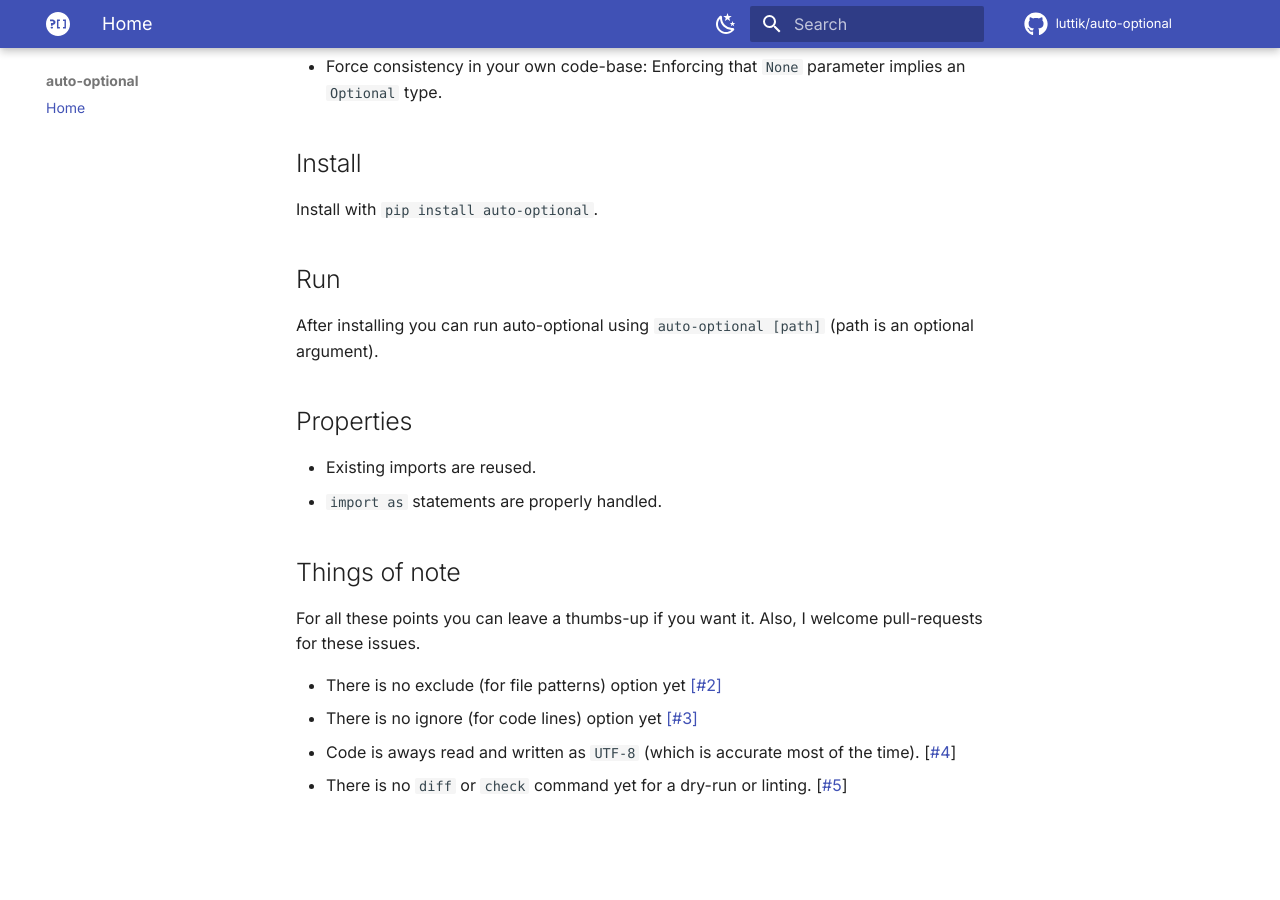
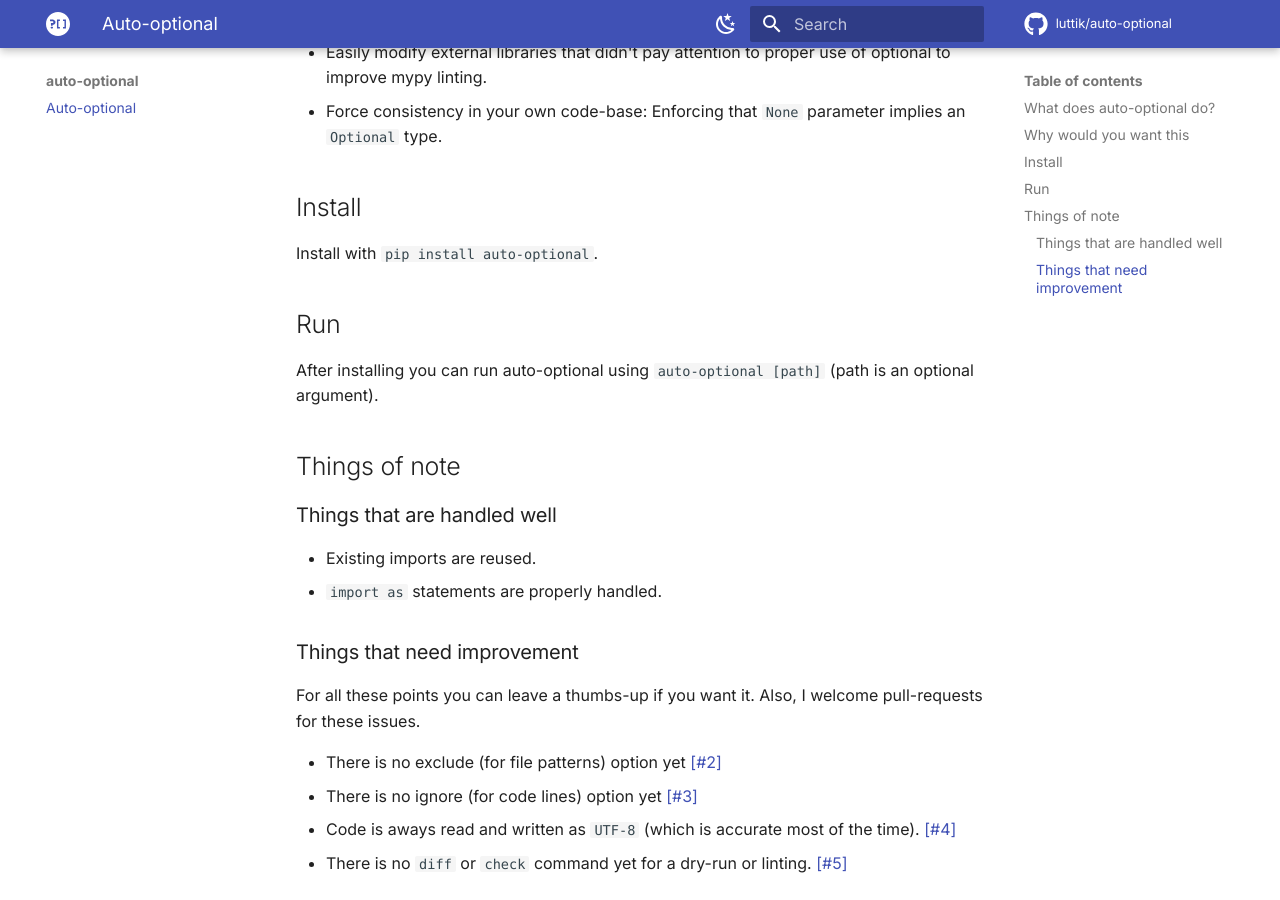
Before and after one commit to Luttik/auto-optional, an MkDocs documentation site: the page built from docs/index.md, in a window 1280 px wide and 900 px high, scrolled down 1096 px. Built offline with MkDocs 1.6.1 and Material for MkDocs 9.7.7, drawn with Linux system fonts in a browser that asks for light colours; comment, search, counter and statistics services are not loaded; before the commit the page ends 1919 px from its top, so only the background shows below that.

Commit message:
📝 Small improvements to the documentation

````diff
--- a/docs/index.md
+++ b/docs/index.md
@@ -1,4 +1,5 @@
-<img src="https://raw.githubusercontent.com/Luttik/auto-optional/main/docs/assets/images/logo-with-text.svg" style="width: 100%; margin: 32pt 0" alt="Logo">
+# Auto-optional
+<img src="/assets/images/logo-with-text.svg" style="width: 100%; margin: 32pt 0" alt="Logo">
 
 
 <p align="center">
@@ -34,7 +35,7 @@
 
 ---
 
-# What does auto-optional do?
+## What does auto-optional do?
 The basic purpose of auto-optional is ensuring that whenever a default argument is `None` the type annotation is Optional.
 
 For example:
@@ -51,7 +52,7 @@
     ...
 ```
 
-# Why would you want this
+## Why would you want this
 
 - Easily modify external libraries that didn't pay attention
   to proper use of optional to improve mypy linting.
@@ -64,16 +65,17 @@
 ## Run
 After installing you can run auto-optional using `auto-optional [path]` (path is an optional argument).
 
-## Properties
+## Things of note
+
+### Things that are handled well
 
 - Existing imports are reused.
 - `import as` statements are properly handled.
 
-## Things of note
-
+### Things that need improvement
 For all these points you can leave a thumbs-up if you want it. Also, I welcome pull-requests for these issues.
 
 - There is no exclude (for file patterns) option yet [[#2]](https://github.com/Luttik/auto-optional/issues/2)
 - There is no ignore (for code lines) option yet [[#3]](https://github.com/Luttik/auto-optional/issues/3)
-- Code is aways read and written as `UTF-8` (which is accurate most of the time). [[#4](https://github.com/Luttik/auto-optional/issues/4)]
-- There is no `diff` or `check` command yet for a dry-run or linting. [[#5](https://github.com/Luttik/auto-optional/issues/5)]
+- Code is aways read and written as `UTF-8` (which is accurate most of the time). [[#4]](https://github.com/Luttik/auto-optional/issues/4)
+- There is no `diff` or `check` command yet for a dry-run or linting. [[#5]](https://github.com/Luttik/auto-optional/issues/5)
--- a/mkdocs.yml
+++ b/mkdocs.yml
@@ -27,6 +27,9 @@
 markdown_extensions:
   - pymdownx.highlight
   - pymdownx.superfences
+  - toc:
+      permalink: true
 
 repo_name: luttik/auto-optional
 repo_url: https://github.com/luttik/auto-optional
+edit_uri: edit/main/docs/
````
Also changed, not shown: README.md (+9 -7 lines).
